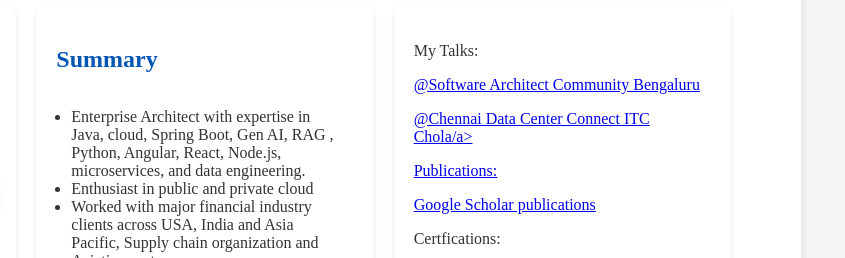
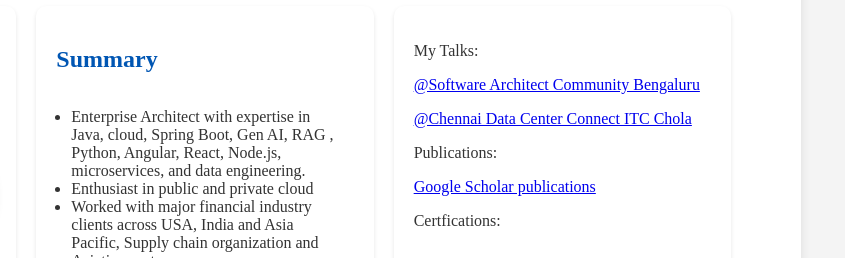
Before and after one commit to sreelakshminarayanan/sree, a plain HTML site: page index.html in a window 1280 px wide. Shown: the part 247-505 px from the top of the page, 435-1280 px from the left. Drawn offline with Linux system fonts and the light colour scheme.

Commit message:
Update index.html

```diff
--- a/index.html
+++ b/index.html
@@ -255,7 +255,7 @@ main {
                             </div>
 
                               <div>
-                                <a href="https://www.youtube.com/watch?v=Ft1eNNrGjN0" target="_blank">@Chennai Data Center Connect ITC Chola/a></p>
+                                <a href="https://www.youtube.com/watch?v=Ft1eNNrGjN0" target="_blank">@Chennai Data Center Connect ITC Chola</a></p>
                             </div>
                          <p>Publications:
                             <div>
```
